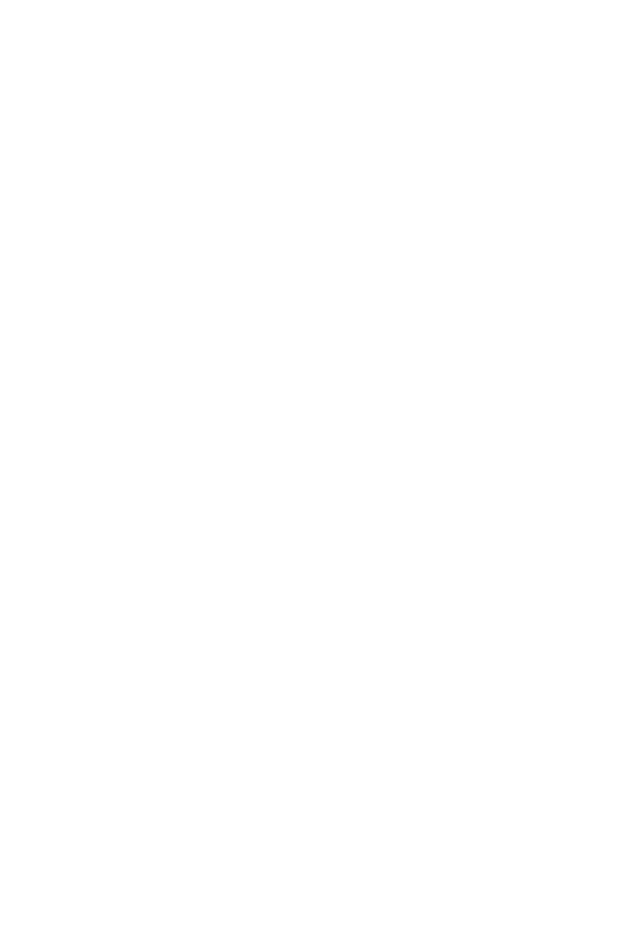
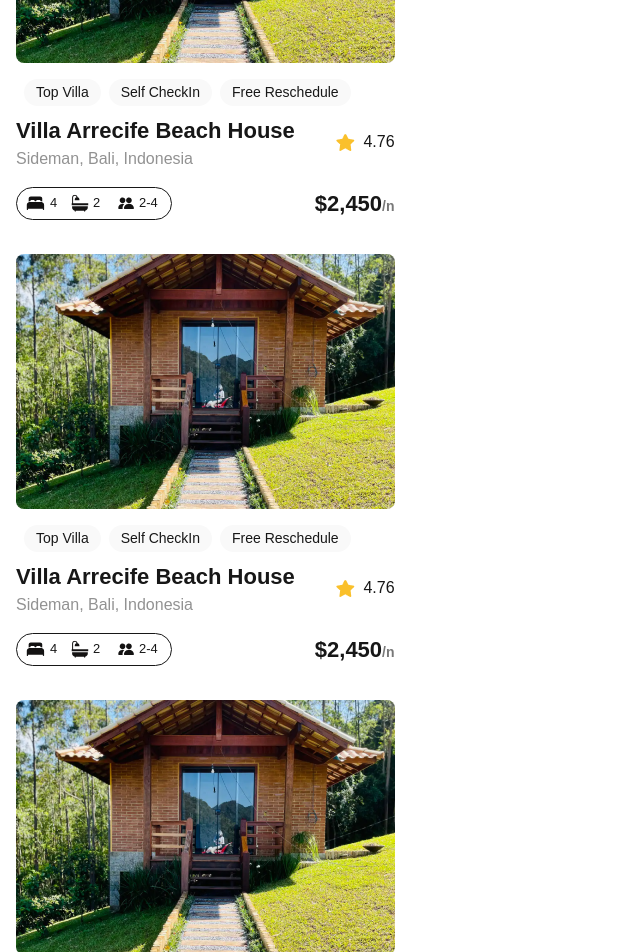
Before and after one commit to Rudymaze/alx-project-0x00-setup, a Next.js app in the folder alx-project-0x00/: page /landing in a window 1280 px wide. Shown: the part 260-1212 px from the top of the page, without its empty margins (0-640 px from the left). Before the commit the page ends 800 px from the top, so only its background shows below. Built offline with nearby package versions, Linux system fonts and the light colour scheme.

Commit message:
added the export od PillProp in interfaces so it could accept props to be passed from Card.tsx

```diff
--- a/alx-project-0x00/components/Card.tsx
+++ b/alx-project-0x00/components/Card.tsx
@@ -1,6 +1,6 @@
 import Image from "next/image";
-import HOUSE_IMAGE from "@/public/assets/house.png";
-import STAR_IMAGE from "@/public/assets/star.png";
+import HOUSE_IMAGE from "@/public/assets/images/house.png";
+import STAR_IMAGE from "@/public/assets/images/star.png";
 import React from "react";
 import Pill from "./../components/Pill";
 
--- a/alx-project-0x00/interfaces/index.ts
+++ b/alx-project-0x00/interfaces/index.ts
@@ -0,0 +1,3 @@
+export interface PillProps {
+  title: string;
+}
--- a/alx-project-0x00/pages/landing.tsx
+++ b/alx-project-0x00/pages/landing.tsx
@@ -1,9 +1,15 @@
+import Card from "@/components/Card";
 import React from "react";
 
 const LandingPage: React.FC = () => {
   return (
     <div className="container mx-auto p-4">
       <h1 className="text-3xl font-bold mb-4">Landing Page</h1>
+      <Card />
+      <br />
+      <Card />
+      <br />
+      <Card />
       {/* Add some content here */}
     </div>
   );
```
Also changed, not shown: alx-project-0x00/components/Pill.tsx (+2 -5 lines).
